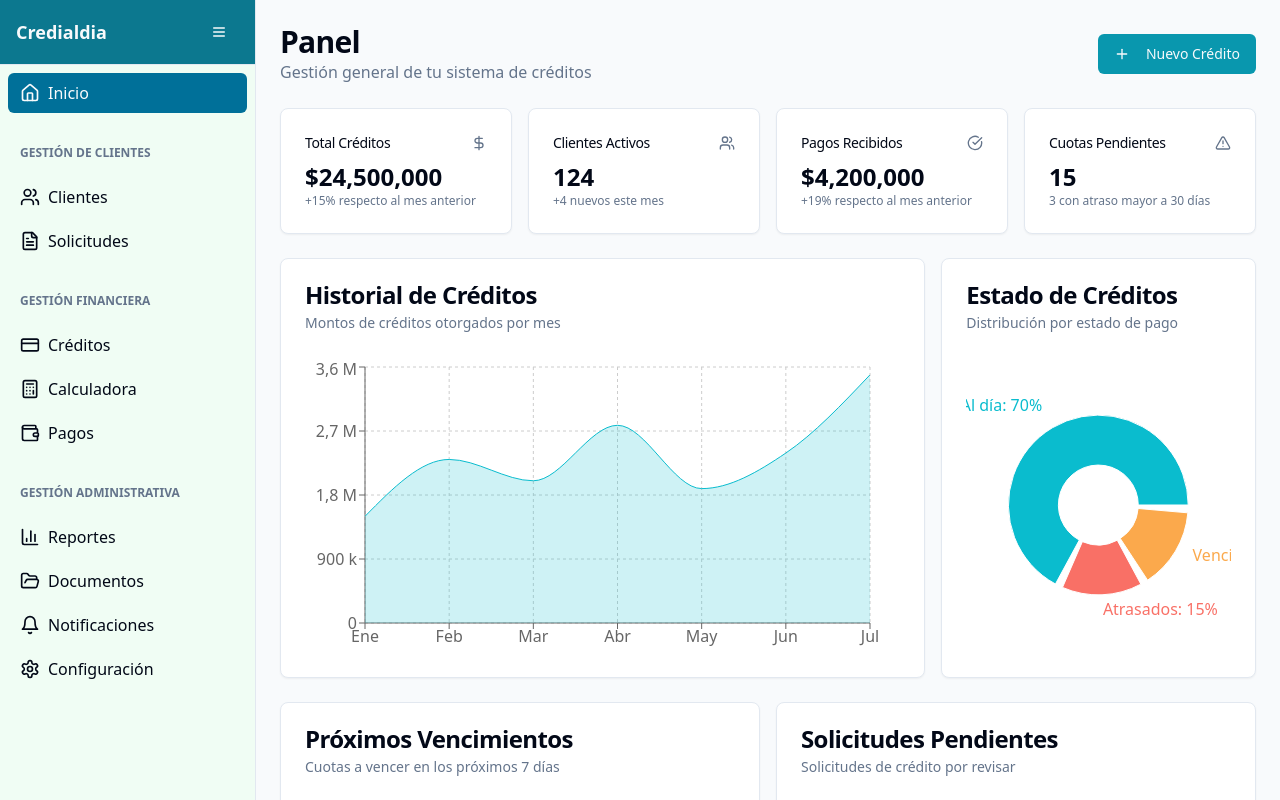
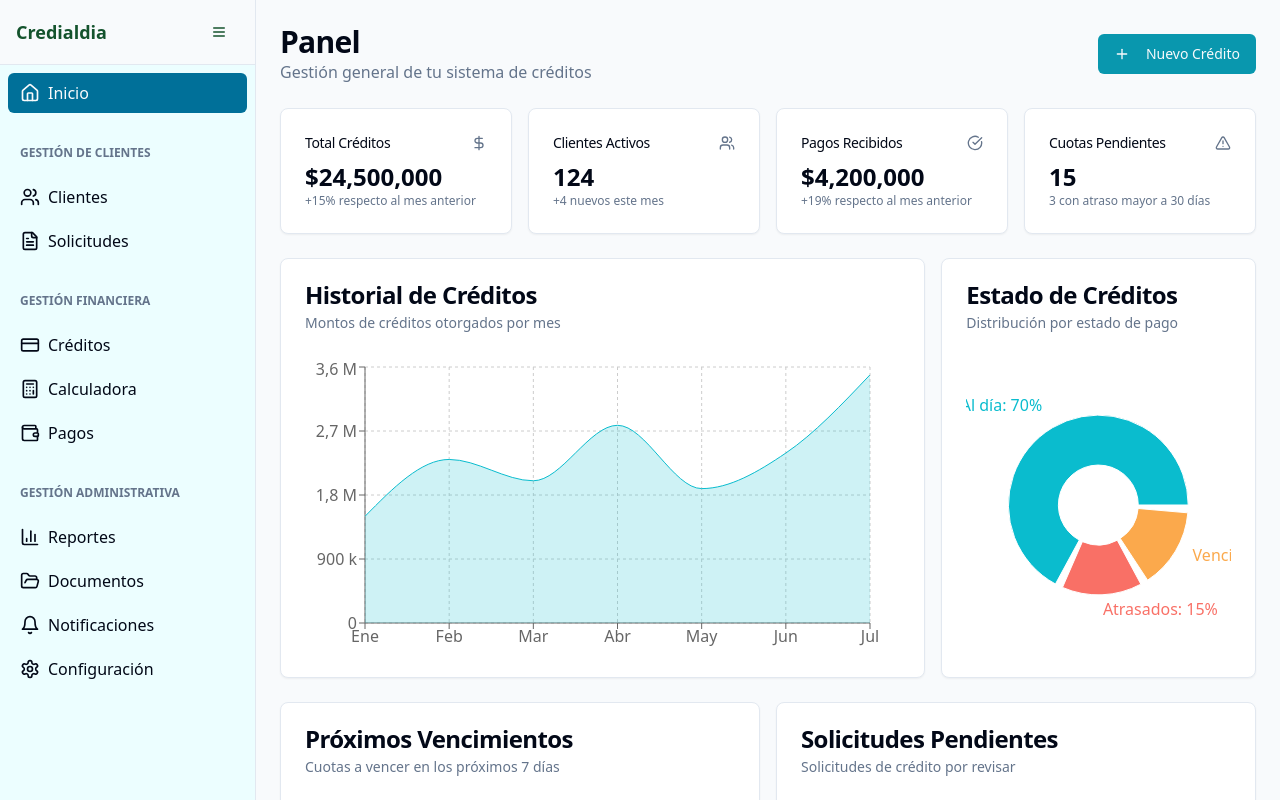
Before and after one commit to Ariza195820/credialdia-127d4fd0, a React (Vite) app: page / in a window 1280 px wide. Built offline with nearby package versions, Linux system fonts and the light colour scheme.

Commit message:
Visual edit in Lovable
Edited UI in Lovable

```diff
--- a/src/components/Sidebar.tsx
+++ b/src/components/Sidebar.tsx
@@ -71,14 +71,14 @@ const Sidebar = () => {
       </Link>);
   };
   return <aside className={cn("bg-card border-r border-border flex flex-col transition-all duration-300 z-10", expanded ? "w-64" : "w-16")}>
-      <div className="flex items-center justify-between px-4 py-3 border-b border-border bg-finance-700">
-        {expanded && <h1 className="text-lg font-bold text-slate-50">Credialdia</h1>}
-        <Button variant="ghost" size="icon" onClick={toggleSidebar} className="text-slate-50">
+      <div className="flex items-center justify-between px-4 py-3 border-b border-border bg-slate-50">
+        {expanded && <h1 className="text-lg font-bold text-green-900">Credialdia</h1>}
+        <Button variant="ghost" size="icon" onClick={toggleSidebar} className="text-green-900">
           <Menu size={20} />
         </Button>
       </div>
 
-      <div className="flex-1 overflow-y-auto p-2 space-y-4 bg-green-50">
+      <div className="flex-1 overflow-y-auto p-2 space-y-4 bg-finance-50">
         <div className="space-y-1">
           {renderMenuItems(generalItems)}
         </div>
```
